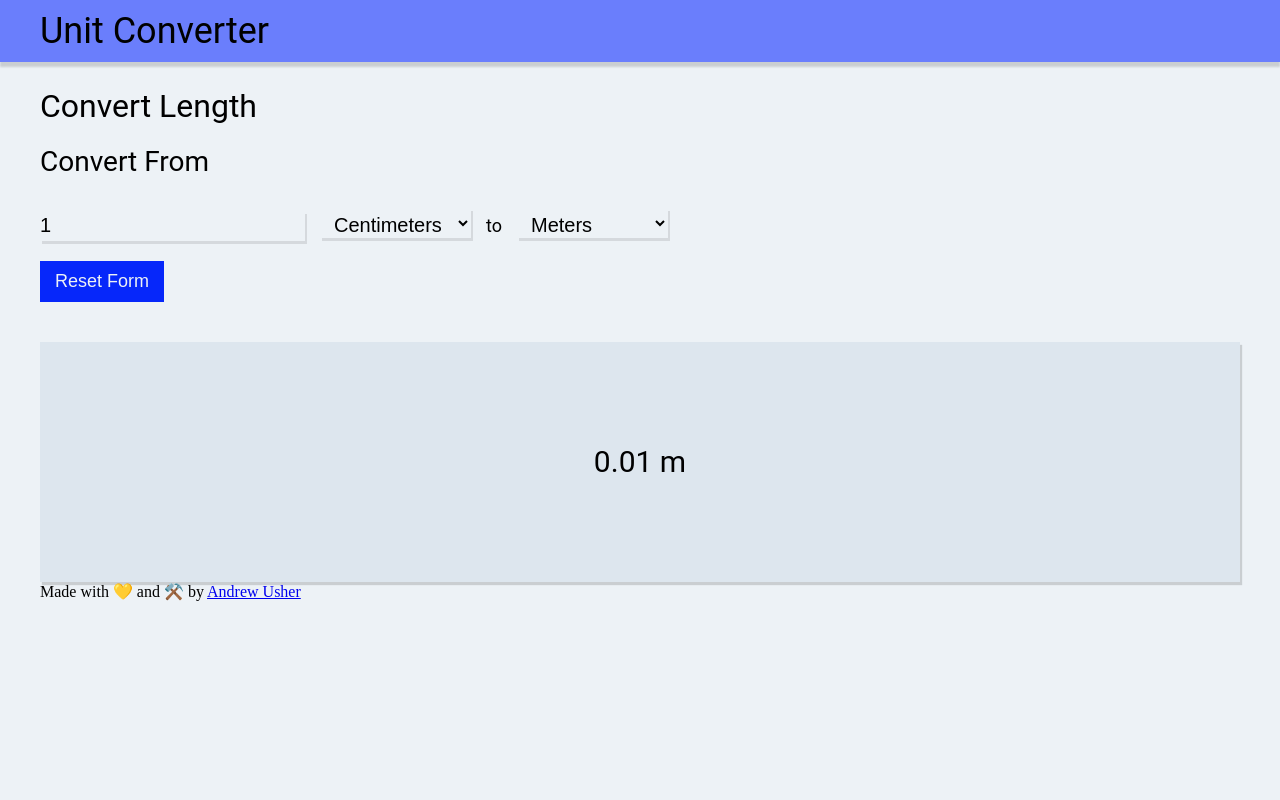
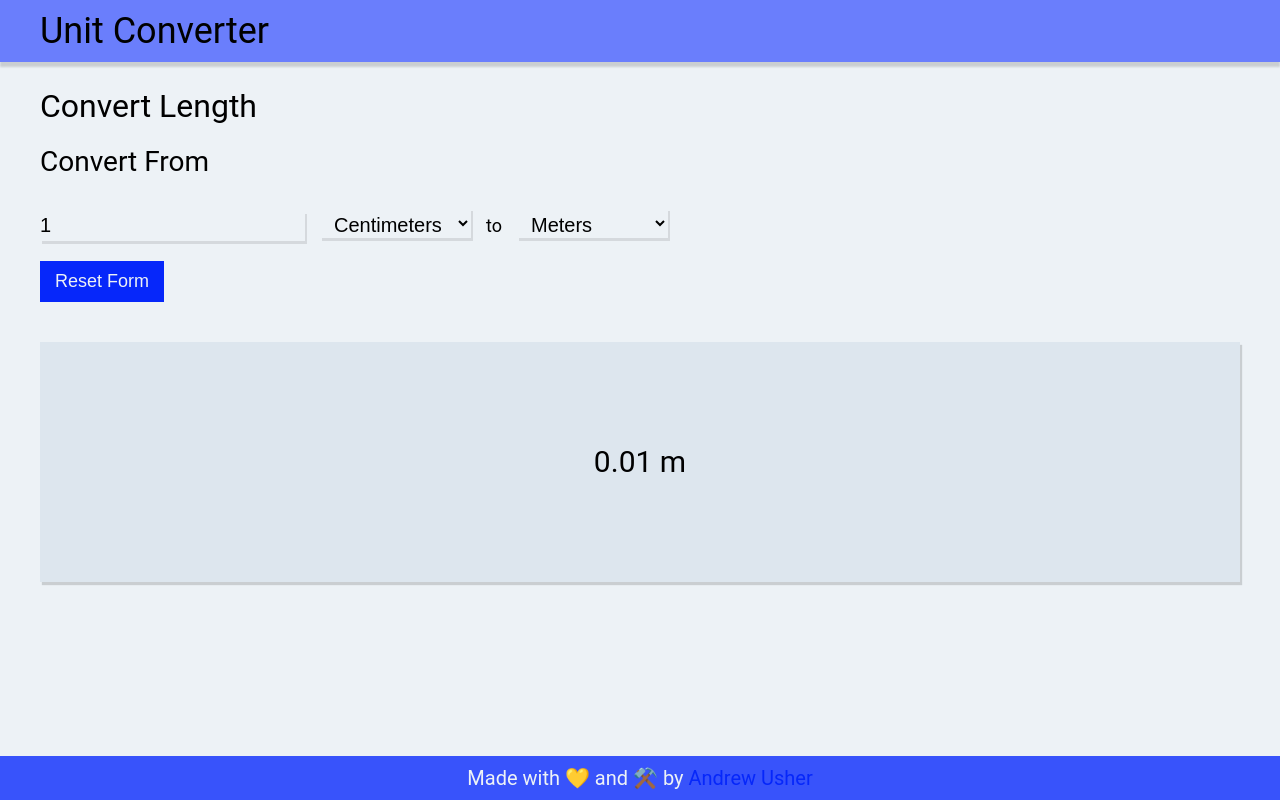
Before and after one commit to AndrewUsher/unit-converter, a React app: page / in a window 1280 px wide. Built offline with nearby package versions, Linux system fonts and the light colour scheme; the HTML template or start-up script is replaced by a standard one.

Commit message:
feat(Footer): Migrate to common components

```diff
--- a/src/components/Footer.js
+++ b/src/components/Footer.js
@@ -1,11 +1,26 @@
 import React from 'react'
+import { darken } from 'polished'
+import styled from 'styled-components'
+import { Link, Paragraph } from './Common'
+
+const StyledFooter = styled.footer`
+  background-color: ${props => darken(0.1, props.theme.primaryColor)};
+  bottom: 0;
+  color: ${props => props.theme.bgColor};
+  font-family: ${props => props.theme.siteFont};
+  padding: 10px 30px;
+  position: absolute;
+  text-align: center;
+  width: 100%;
+`
 
 export default () => {
   return (
-    <footer>
-      <div className="container">
-        <p>Made with 💛 and ⚒️ by <a href="http://andrewusher.co/">Andrew Usher</a></p>
-      </div>
-    </footer>
+    <StyledFooter>
+      <Paragraph>
+        Made with 💛 and ⚒️ by{' '}
+        <Link href="https://github.com/AndrewUsher">Andrew Usher</Link>
+      </Paragraph>
+    </StyledFooter>
   )
 }
```
